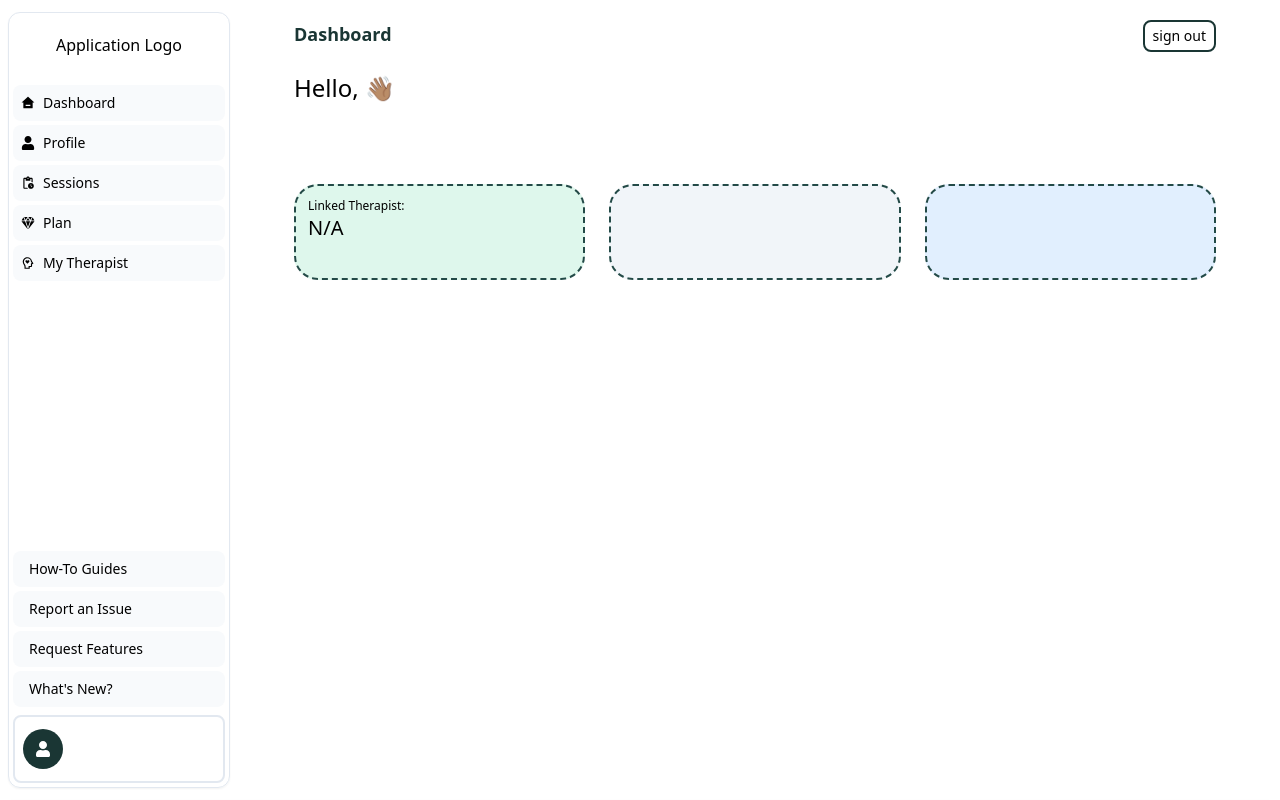
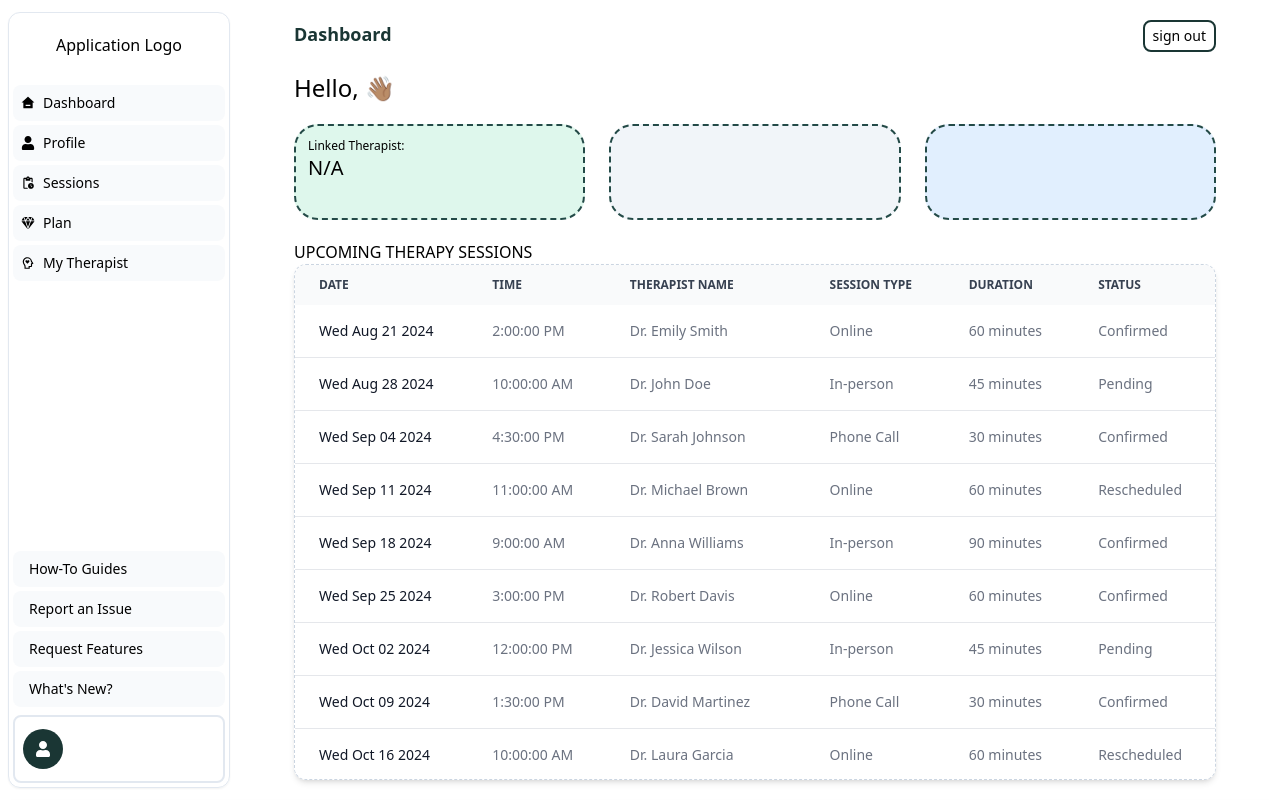
Before and after one commit to kkopoku/therapy-link, a Next.js app in the folder frontend/: page /dashboard in a window 1280 px wide. Shown: the top 800 px of the page. Built offline with nearby package versions, Linux system fonts and the light colour scheme; no server answers.

Commit message:
added flowbite table to dashboard

```diff
--- a/frontend/src/app/dashboard/page.tsx
+++ b/frontend/src/app/dashboard/page.tsx
@@ -3,6 +3,116 @@
 import React from "react";
 import AuthenticatedLayout from "@/components/layouts/AuthenticatedLayout";
 import { useSession, signOut } from "next-auth/react";
+import { Table } from "flowbite-react";
+
+const data:any[] = [
+    {
+      "date": "2024-08-21T14:00:00",
+      "therapistName": "Dr. Emily Smith",
+      "sessionType": "Online",
+      "duration": "60 minutes",
+      "sessionStatus": "Confirmed"
+    },
+    {
+      "date": "2024-08-28T10:00:00",
+      "therapistName": "Dr. John Doe",
+      "sessionType": "In-person",
+      "duration": "45 minutes",
+      "sessionStatus": "Pending"
+    },
+    {
+      "date": "2024-09-04T16:30:00",
+      "therapistName": "Dr. Sarah Johnson",
+      "sessionType": "Phone Call",
+      "duration": "30 minutes",
+      "sessionStatus": "Confirmed"
+    },
+    {
+      "date": "2024-09-11T11:00:00",
+      "therapistName": "Dr. Michael Brown",
+      "sessionType": "Online",
+      "duration": "60 minutes",
+      "sessionStatus": "Rescheduled"
+    },
+    {
+      "date": "2024-09-18T09:00:00",
+      "therapistName": "Dr. Anna Williams",
+      "sessionType": "In-person",
+      "duration": "90 minutes",
+      "sessionStatus": "Confirmed"
+    },
+    {
+      "date": "2024-09-25T15:00:00",
+      "therapistName": "Dr. Robert Davis",
+      "sessionType": "Online",
+      "duration": "60 minutes",
+      "sessionStatus": "Confirmed"
+    },
+    {
+      "date": "2024-10-02T12:00:00",
+      "therapistName": "Dr. Jessica Wilson",
+      "sessionType": "In-person",
+      "duration": "45 minutes",
+      "sessionStatus": "Pending"
+    },
+    {
+      "date": "2024-10-09T13:30:00",
+      "therapistName": "Dr. David Martinez",
+      "sessionType": "Phone Call",
+      "duration": "30 minutes",
+      "sessionStatus": "Confirmed"
+    },
+    {
+      "date": "2024-10-16T10:00:00",
+      "therapistName": "Dr. Laura Garcia",
+      "sessionType": "Online",
+      "duration": "60 minutes",
+      "sessionStatus": "Rescheduled"
+    },
+    {
+      "date": "2024-10-23T17:00:00",
+      "therapistName": "Dr. Thomas Robinson",
+      "sessionType": "In-person",
+      "duration": "90 minutes",
+      "sessionStatus": "Confirmed"
+    },
+    {
+      "date": "2024-10-30T09:30:00",
+      "therapistName": "Dr. Susan Clark",
+      "sessionType": "Online",
+      "duration": "60 minutes",
+      "sessionStatus": "Confirmed"
+    },
+    {
+      "date": "2024-11-06T11:00:00",
+      "therapistName": "Dr. Charles Lee",
+      "sessionType": "Phone Call",
+      "duration": "45 minutes",
+      "sessionStatus": "Pending"
+    },
+    {
+      "date": "2024-11-13T14:30:00",
+      "therapistName": "Dr. Kimberly Lewis",
+      "sessionType": "In-person",
+      "duration": "30 minutes",
+      "sessionStatus": "Confirmed"
+    },
+    {
+      "date": "2024-11-20T16:00:00",
+      "therapistName": "Dr. Mark Allen",
+      "sessionType": "Online",
+      "duration": "60 minutes",
+      "sessionStatus": "Rescheduled"
+    },
+    {
+      "date": "2024-11-27T08:00:00",
+      "therapistName": "Dr. Patricia Walker",
+      "sessionType": "In-person",
+      "duration": "90 minutes",
+      "sessionStatus": "Confirmed"
+    }
+  ]
+
 
 export default function DashboardPage(){
 
@@ -11,9 +121,12 @@ export default function DashboardPage(){
 
     return (
         <AuthenticatedLayout pageName="Dashboard" navFunctionName="sign out" navFunction={signOut}>
-            <div className="flex flex-col min-h-screen w-full">
+
+            <div className="flex flex-grow flex-col gap-y-5 w-full">
+
                 <div className="text-2xl font-light"> Hello, {user?.name} 👋🏽</div>
-                <div className="flex flex-grow flex-col pt-20 gap-y-3 text-xs items-center">
+
+                <div className="flex flex-col text-xs items-center">
                     <div className="grid grid-cols-3 w-full gap-6">
                         <div className="flex flex-col col-span-1 w-full h-24 bg-green-100 rounded-3xl border-dashed border-2 border-secondaryGreen p-3">
                             <p>Linked Therapist:</p>
@@ -27,6 +140,37 @@ export default function DashboardPage(){
                         </div>
                     </div>
                 </div>
+
+
+                <div className="flex flex-col w-full h-[540px]">
+                    <label>{("Upcoming Therapy Sessions").toUpperCase()}</label>
+                    <div className="pb-1 max-h-fit rounded-xl border border-slate-300 border-dashed overflow-y-scroll shadow-md">
+                        <Table hoverable className="relative">
+                            <Table.Head >
+                                <Table.HeadCell>Date</Table.HeadCell>
+                                <Table.HeadCell>Time</Table.HeadCell>
+                                <Table.HeadCell>Therapist Name</Table.HeadCell>
+                                <Table.HeadCell>Session Type</Table.HeadCell>
+                                <Table.HeadCell>Duration</Table.HeadCell>
+                                <Table.HeadCell>Status</Table.HeadCell>
+                            </Table.Head>
+                            <Table.Body className="divide-y">
+                                {data.map(data =>
+                                    <Table.Row key={data.date+data.status} className="bg-white dark:border-gray-700 dark:bg-gray-800 py-0">
+                                        <Table.Cell className="whitespace-nowrap font-medium text-gray-900 dark:text-white">{(new Date(data.date)).toDateString()}</Table.Cell>
+                                        <Table.Cell className="py-0">{(new Date(data.date)).toLocaleTimeString()}</Table.Cell>
+                                        <Table.Cell className="py-0">{data.therapistName}</Table.Cell>
+                                        <Table.Cell className="py-0">{data.sessionType}</Table.Cell>
+                                        <Table.Cell className="py-0">{data.duration}</Table.Cell>
+                                        <Table.Cell className="py-0">{data.sessionStatus}</Table.Cell>
+                                    </Table.Row>
+                                )}
+                            </Table.Body>
+                        </Table>
+                    </div>
+                </div>
+
+
             </div>
         </AuthenticatedLayout>
     )
```
